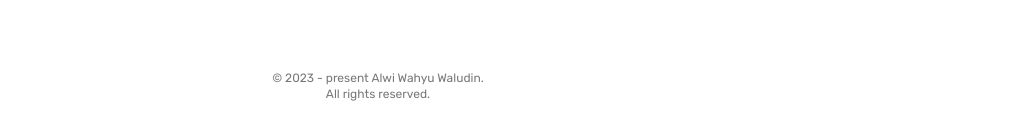
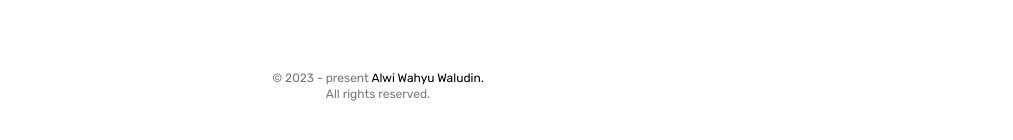
Before and after one commit to Alwisteins/web-portofolio, a React (Vite) app: page / in a window 1280 px wide. Shown: the part 642-782 px from the top of the page, without its empty margins (262-1275 px from the left). Built offline with nearby package versions, Linux system fonts and the light colour scheme; the HTML template or start-up script is replaced by a standard one.

Commit message:
update footer

```diff
--- a/src/component/footer/Footer.tsx
+++ b/src/component/footer/Footer.tsx
@@ -1,5 +1,5 @@
 export default function Footer() {
   return (
-    <div className="text-center relative text-xs bottom-[-43vh] sm:bottom-[-59vh] pb-2 text-prim-gray">© 2023 - present Alwi Wahyu Waludin. <br />All rights reserved.</div>
+    <div className="text-center relative text-xs bottom-[-43vh] sm:bottom-[-59vh] pb-2 text-prim-gray">© 2023 - present <span className="text-prim-black">Alwi Wahyu Waludin.</span> <br />All rights reserved.</div>
   )
 }
```
